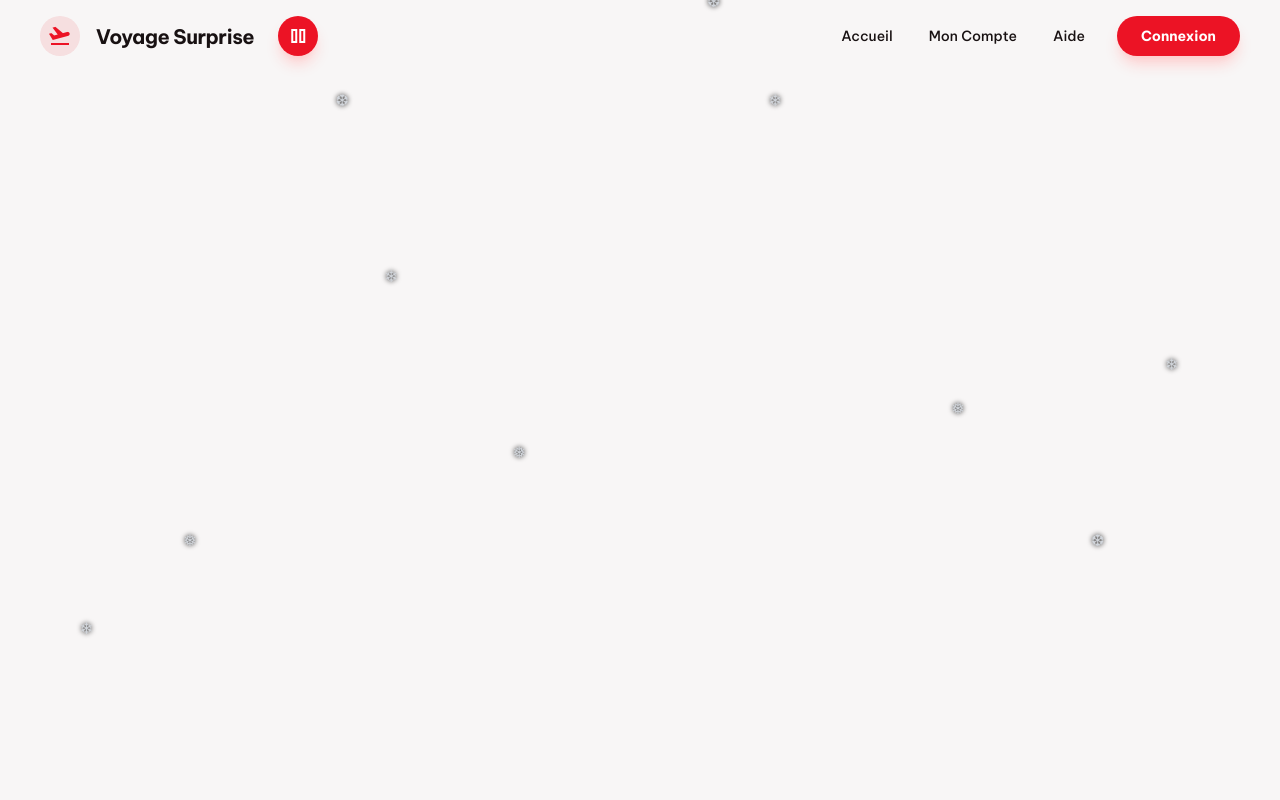
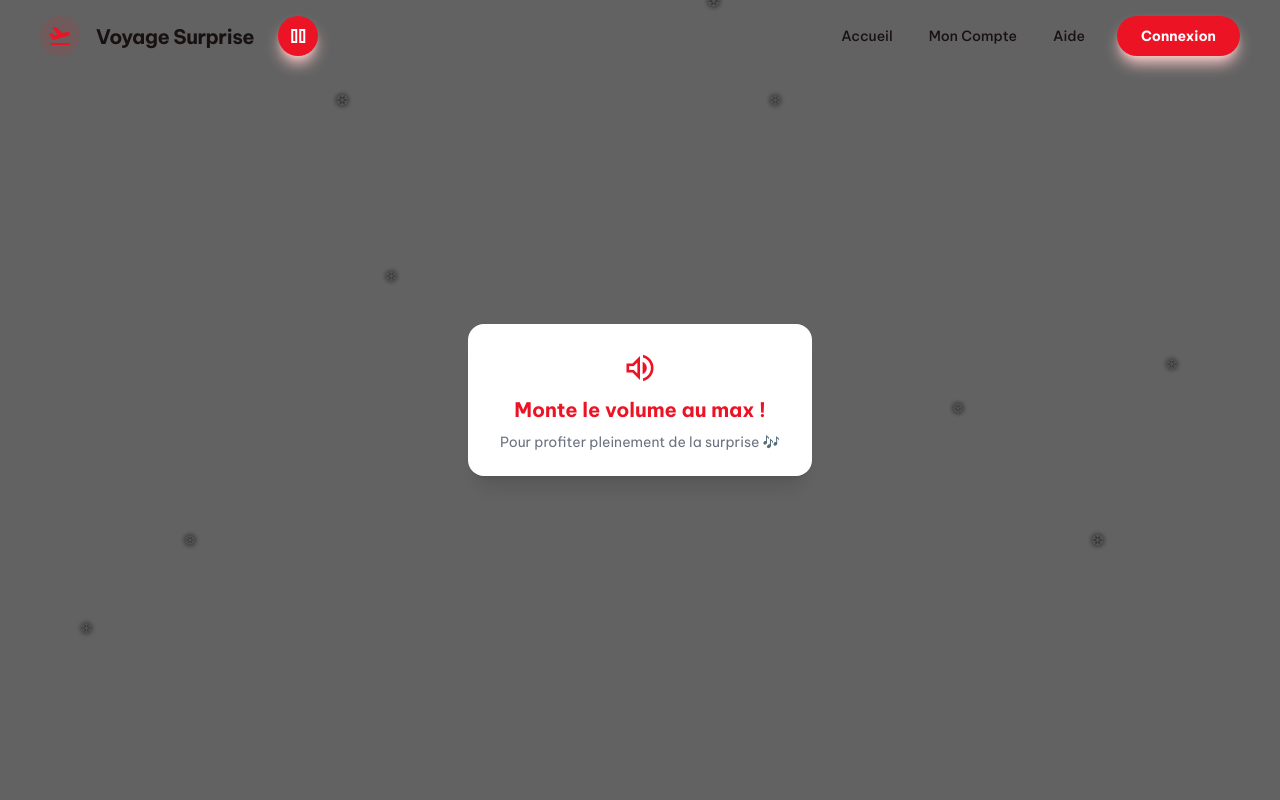
Before and after one commit to carmsito/christmasGift, a plain HTML site: page index.html in a window 1280 px wide. Both pictures are taken after a click on the button "play_arrow". Shown: the top 800 px of the page. Drawn offline with nearby package versions, Linux system fonts and the light colour scheme.

Commit message:
plus smooth

```diff
--- a/index.html
+++ b/index.html
@@ -148,6 +148,13 @@
     <div id="fade-noel" class="inline-flex items-center justify-center gap-2 px-4 py-2 bg-red-50 dark:bg-red-900/20 rounded-full text-primary font-bold text-sm mb-4 opacity-0 translate-y-8 transition-all duration-2000">
         <span class="material-symbols-outlined text-lg">celebration</span>
         <span>Joyeux Noël doudou !</span>
+    </div>
+    <div id="volume-hint" class="fixed inset-0 flex items-center justify-center z-50 bg-black/60 opacity-0 transition-opacity duration-500 pointer-events-none">
+        <div class="bg-white dark:bg-gray-900 rounded-2xl px-8 py-6 shadow-xl flex flex-col items-center">
+            <span class="material-symbols-outlined text-4xl text-primary mb-2">volume_up</span>
+            <span class="text-xl font-bold text-primary">Monte le volume au max !</span>
+            <span class="text-sm text-gray-500 mt-2">Pour profiter pleinement de la surprise 🎶</span>
+        </div>
     </div>
     <h1 id="fade-title" class="text-4xl md:text-6xl font-black leading-tight tracking-tight mb-4 opacity-0 translate-y-8 transition-all duration-1500">
         Une surprise t'attend...
@@ -399,7 +406,18 @@ if (playBtn) {
         }
         isPlaying = !isPlaying;
         if (!animationsStarted) {
+            const volumeHint = document.getElementById('volume-hint');
+            if (volumeHint) {
+                volumeHint.classList.add('opacity-100');
+                volumeHint.classList.remove('opacity-0');
+                volumeHint.classList.remove('pointer-events-none');
+            }
             setTimeout(() => {
+                if (volumeHint) {
+                    volumeHint.classList.remove('opacity-100');
+                    volumeHint.classList.add('opacity-0');
+                    volumeHint.classList.add('pointer-events-none');
+                }
                 startGiftAnimations();
                 animationsStarted = true;
             }, 4000);
```
